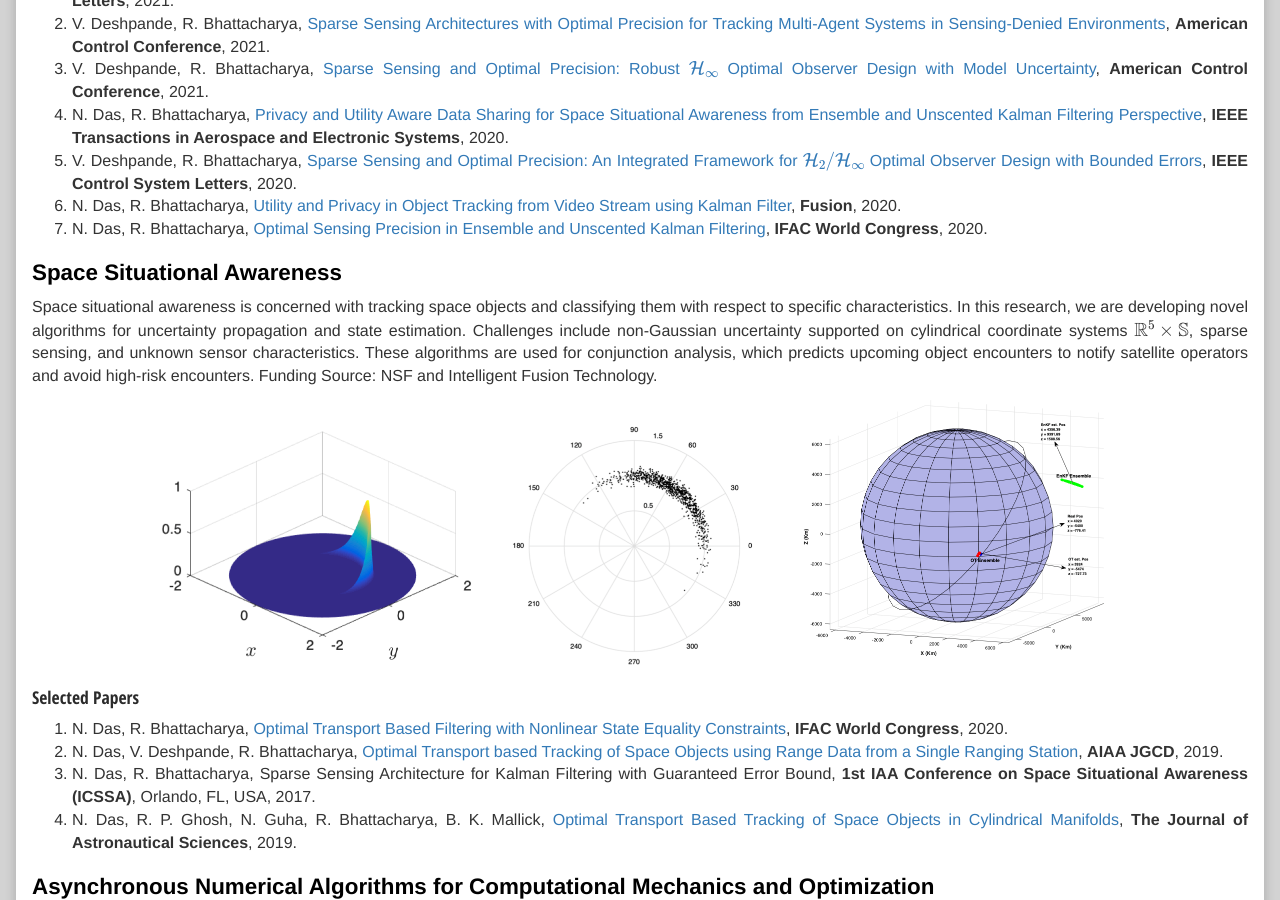
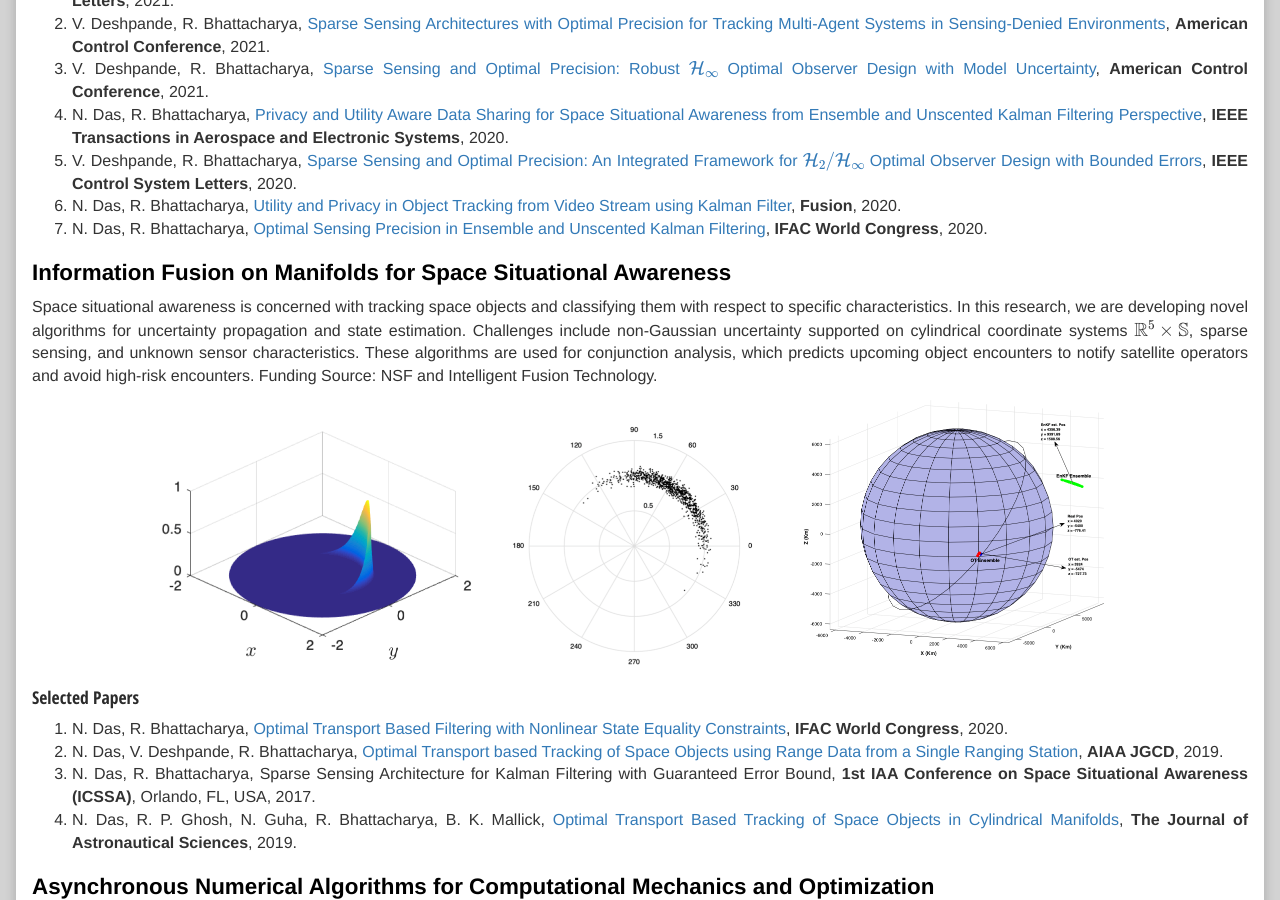
Before and after one commit to isrlab/isrlab.github.io, a Jekyll site: the page built from index.md, in a window 1280 px wide and 900 px high, scrolled down 1679 px. Built offline with Jekyll 4.4.1, drawn with Linux system fonts in a browser that asks for light colours; nearby versions of some CDN libraries.

Commit message:
Update index.md

```diff
--- a/index.md
+++ b/index.md
@@ -32,7 +32,7 @@ We are interested in determining sparse architectures for control and estimation
   1. N. Das, R. Bhattacharya, [Utility and Privacy in Object Tracking from Video Stream using Kalman Filter](https://arxiv.org/pdf/2006.08098.pdf), **Fusion**, 2020.
   1.  N. Das, R. Bhattacharya, [Optimal Sensing Precision in Ensemble and Unscented Kalman Filtering](https://arxiv.org/pdf/2003.06003.pdf), **IFAC World Congress**, 2020.
 
-## Space Situational Awareness
+## Information Fusion on Manifolds for Space Situational Awareness
 
 Space situational awareness is concerned with tracking space objects and classifying them with respect to specific characteristics. In this research, we are developing novel algorithms for uncertainty propagation and state estimation. Challenges include non-Gaussian uncertainty supported on cylindrical coordinate systems $$\mathbb{R}^5\times\mathbb{S}$$, sparse sensing, and unknown sensor characteristics. These algorithms are used for conjunction analysis, which predicts upcoming object encounters to notify satellite operators and avoid high-risk encounters. Funding Source: NSF and Intelligent Fusion Technology.
 
```
